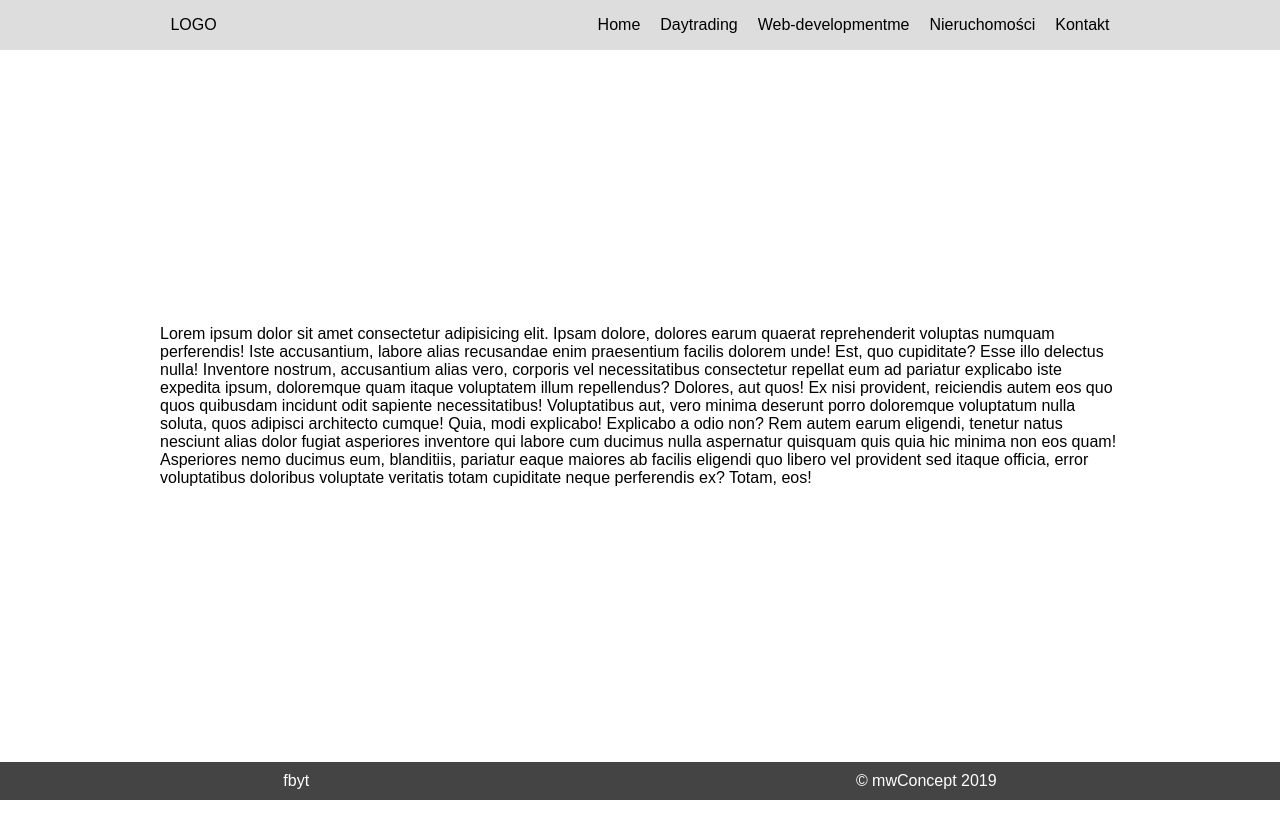
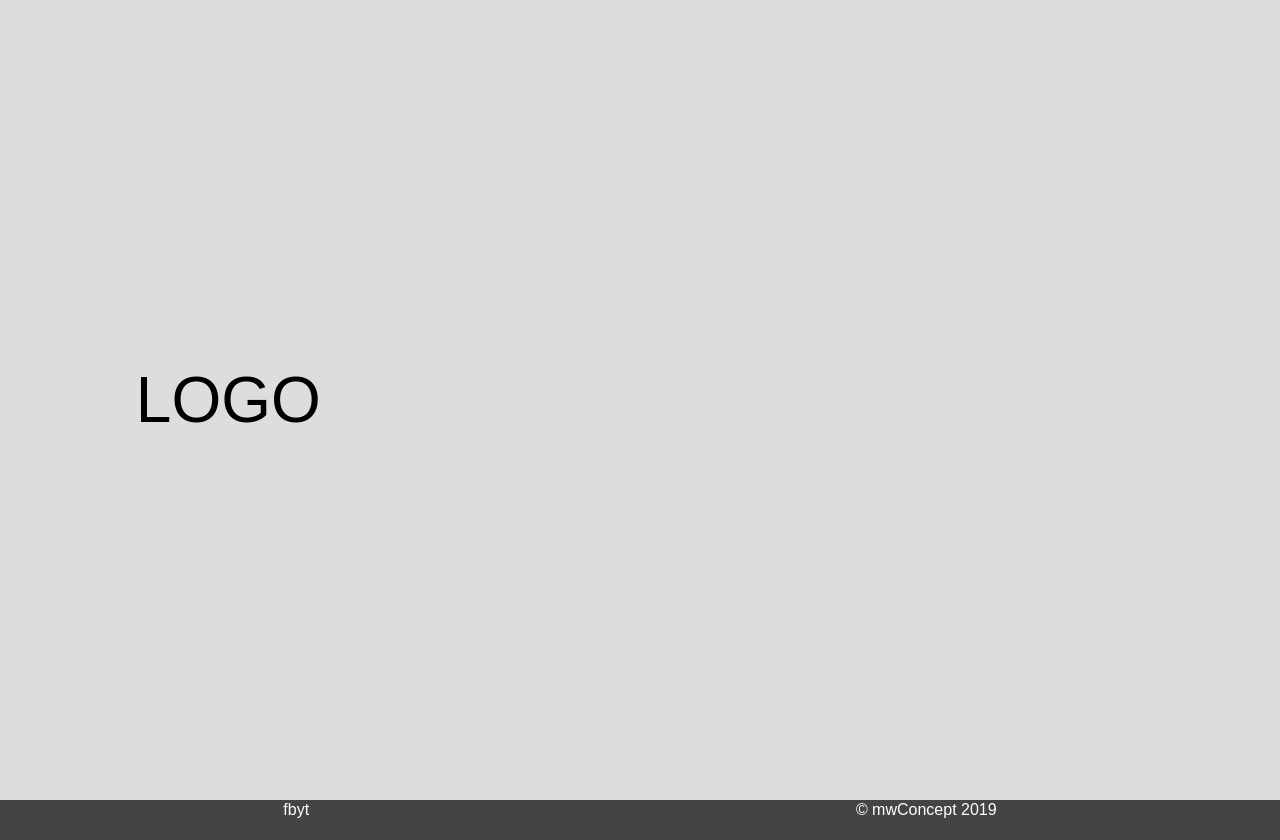
Before and after one commit to michalwieja/gili-banner, a plain HTML site: page index.html in a window 1280 px wide. Before the commit the page ends 800 px from the top, so only its background shows below. Drawn offline with nearby package versions, Linux system fonts and the light colour scheme.

Commit message:
added js

```diff
--- a/css/style.css
+++ b/css/style.css
@@ -1,7 +1,7 @@
 body {
     margin: 0;
     padding: 0;
-    min-height: 100vh;
+    min-height: calc(100vh + 40px);
     font-family: sans-serif;
     display: flex;
     flex-direction: column;
@@ -9,11 +9,33 @@ body {
 
 }
 
+header.banner {
+    height: 100vh;
+}
+
+header.banner nav {
+    visibility: hidden;
+    opacity: 0;
+}
+
+header.banner .logo {
+    font-size: 4rem;
+}
+
+
+
+
 header {
+    position: fixed;
+    top: 0;
+    left: 0;
+    width: 100%;
+    height: 100px;
     background-color: #ddd;
     display: flex;
     justify-content: space-around;
     align-items: center;
+    transition: .5s;
 
 }
 
@@ -22,6 +44,11 @@ header .logo a {
     padding: 10px;
     color: #000000;
     transition: .5s
+}
+
+header nav {
+    transition: .5s;
+
 }
 
 header nav ul {
@@ -65,6 +92,7 @@ main {
 
 /* footer */
 footer {
+    height: 40px;
     display: flex;
     justify-content: space-around;
     align-items: center;
--- a/index.html
+++ b/index.html
@@ -12,7 +12,7 @@
 </head>
 
 <body>
-    <header>
+    <header class="banner">
         <div class="logo"><a href="#">LOGO</a></div>
         <nav>
             <ul>
@@ -25,6 +25,7 @@
             </ul>
         </nav>
     </header>
+    <div class="help"></div>
     <main>
         <div class="content">
             Lorem ipsum dolor sit amet consectetur adipisicing elit. Ipsam dolore, dolores earum quaerat reprehenderit
@@ -53,6 +54,10 @@
 
     </footer>
 
+    <script src="https://code.jquery.com/jquery-3.3.1.slim.min.js"
+        integrity="sha384-q8i/X+965DzO0rT7abK41JStQIAqVgRVzpbzo5smXKp4YfRvH+8abtTE1Pi6jizo" crossorigin="anonymous">
+    </script>
+    <script type="text/javascript" src="js/app.js"></script>
 
 </body>
 
--- /dev/null
+++ b/js/app.js
@@ -0,0 +1,8 @@
+$(window).scroll(function () {
+    var scroll = $(window).scrollTop();
+    if (scroll > 0) {
+        $("header").removeClass('banner');
+    } else {
+        $("header").addClass('banner');
+    }
+})
```
